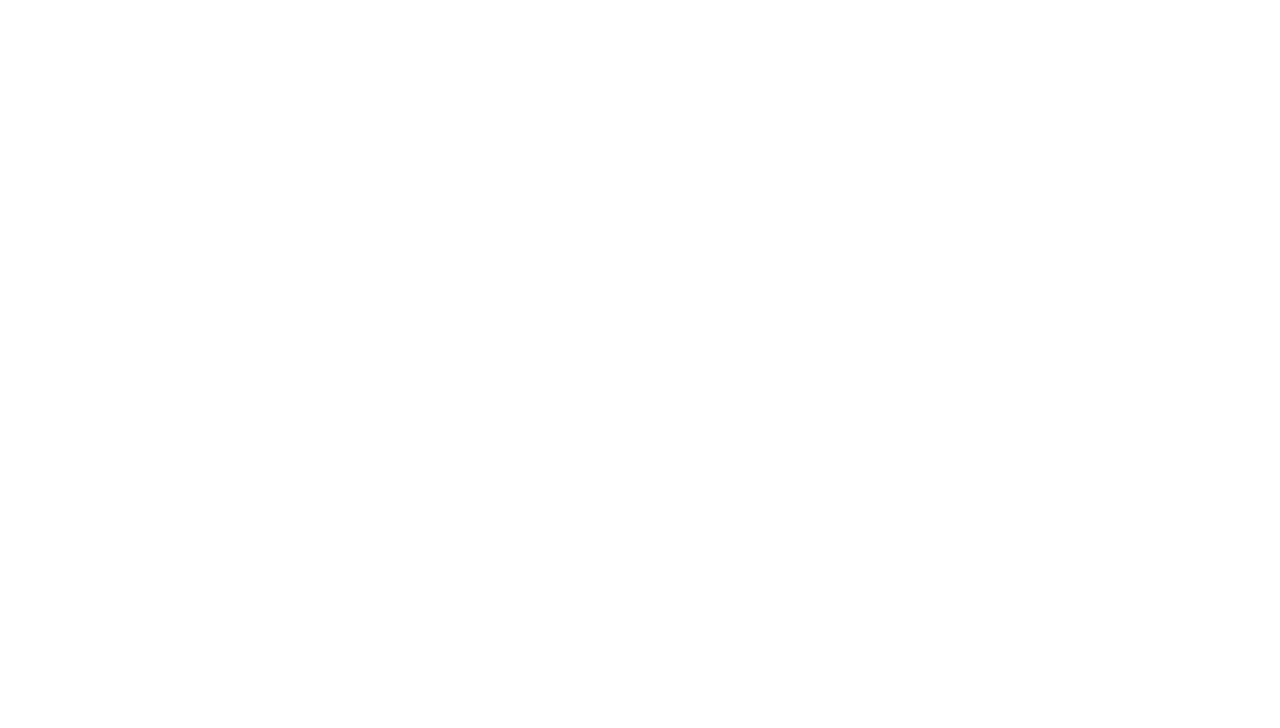
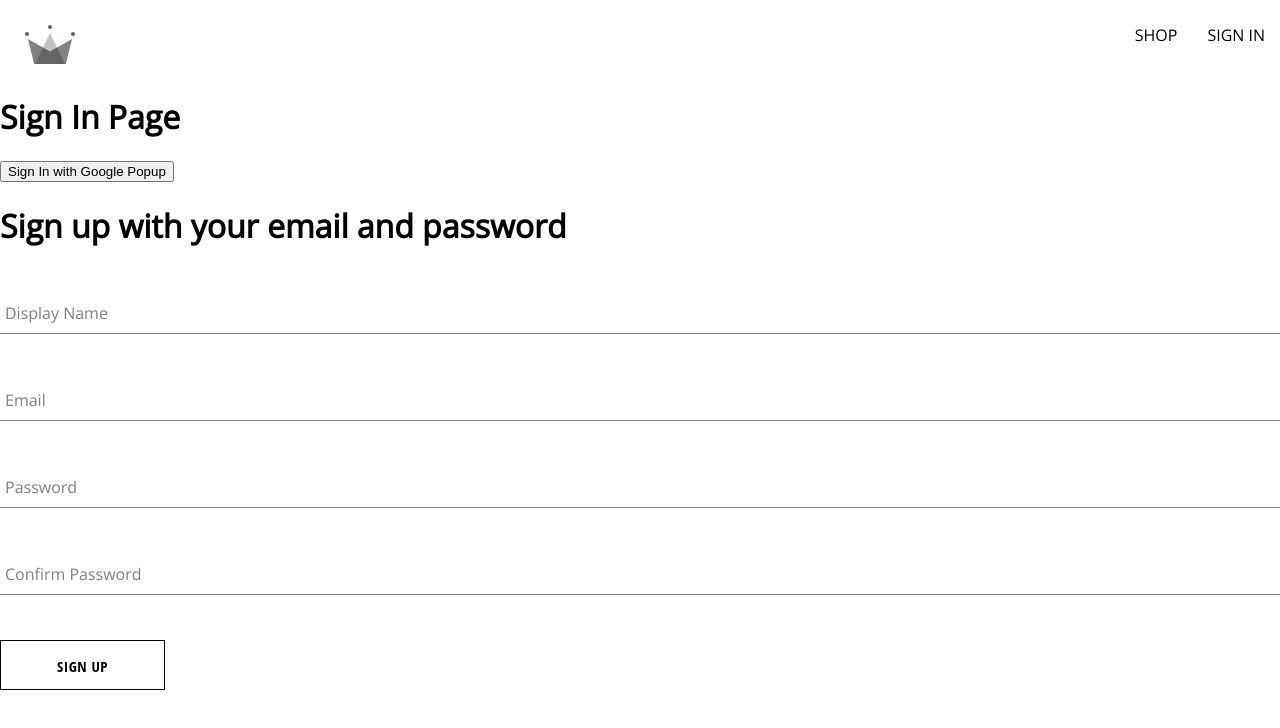
Before and after one commit to davidlerner26/crown-clothing, a React (Create React App) app: page /auth in a window 1280 px wide. Before the commit this address had no page. Shown: the top 728 px of the page. Built offline with nearby package versions, Linux system fonts and the light colour scheme.

Commit message:
Finish sign in page

```diff
--- a/src/App.js
+++ b/src/App.js
@@ -1,19 +1,19 @@
-import { Routes, Route } from 'react-router-dom';
-import Home from './routes/home/home.component';
-import Navigation from './routes/navigation/navigation.component';
-import Shop from './routes/shop/shop.component';
-import SignIn from './routes/sign-in/sign-in.component';
+import { Routes, Route } from "react-router-dom";
+import Home from "./routes/home/home.component";
+import Navigation from "./routes/navigation/navigation.component";
+import Shop from "./routes/shop/shop.component";
+import Authentication from "./routes/authentication/authentication.component";
 
 const App = () => {
   return (
     <Routes>
-      <Route path='/' element={<Navigation />} >
+      <Route path="/" element={<Navigation />}>
         <Route index element={<Home />} />
-        <Route path='shop' element={<Shop />} />
-        <Route path='sign-in' element={<SignIn />} />
+        <Route path="shop" element={<Shop />} />
+        <Route path="auth" element={<Authentication />} />
       </Route>
     </Routes>
-  )
-}
+  );
+};
 
 export default App;
--- a/src/routes/sign-in/sign-in.component.jsx
+++ b/src/routes/authentication/authentication.component.jsx
@@ -4,10 +4,10 @@
   signInWithGooglePopup,
 } from "../../utils/firebase/firebase.util";
 
-const SignIn = () => {
+const Authentication = () => {
   const logGoogle = async () => {
     const { user } = await signInWithGooglePopup();
-    const userDocRef = await createUserDocumentFromAuth(user);
+    await createUserDocumentFromAuth(user);
   };
 
   return (
@@ -19,4 +19,4 @@
   );
 };
 
-export default SignIn;
+export default Authentication;
--- a/src/routes/navigation/navigation.component.jsx
+++ b/src/routes/navigation/navigation.component.jsx
@@ -1,27 +1,27 @@
 import { Fragment } from "react";
 import { Link, Outlet } from "react-router-dom";
 import { ReactComponent as CrownLogo } from "../../assets/crown.svg";
-import './navigation.styles.scss';
+import "./navigation.styles.scss";
 
 const Navigation = () => {
   return (
     <Fragment>
       <div className="navigation">
-                <Link className="logo-container" to='/'>
+        <Link className="logo-container" to="/">
           <CrownLogo className="logo" />
         </Link>
         <div className="nav-links-container">
-                    <Link className="nav-link" to='/shop'>
+          <Link className="nav-link" to="/shop">
             SHOP
           </Link>
-                    <Link className="nav-link" to='/sign-in'>
+          <Link className="nav-link" to="/auth">
             SIGN IN
           </Link>
         </div>
       </div>
       <Outlet />
     </Fragment>
-    )
-}
+  );
+};
 
 export default Navigation;
--- a/src/utils/firebase/firebase.util.js
+++ b/src/utils/firebase/firebase.util.js
@@ -16,7 +16,7 @@
   appId: "1:994451402722:web:44a765ea9dd67b1e80d3bb",
 };
 
-const firebaseApp = initializeApp(firebaseConfig);
+initializeApp(firebaseConfig);
 
 const googleProvider = new GoogleAuthProvider();
 
```
Lines whose indentation alone changed are shown as unchanged.
